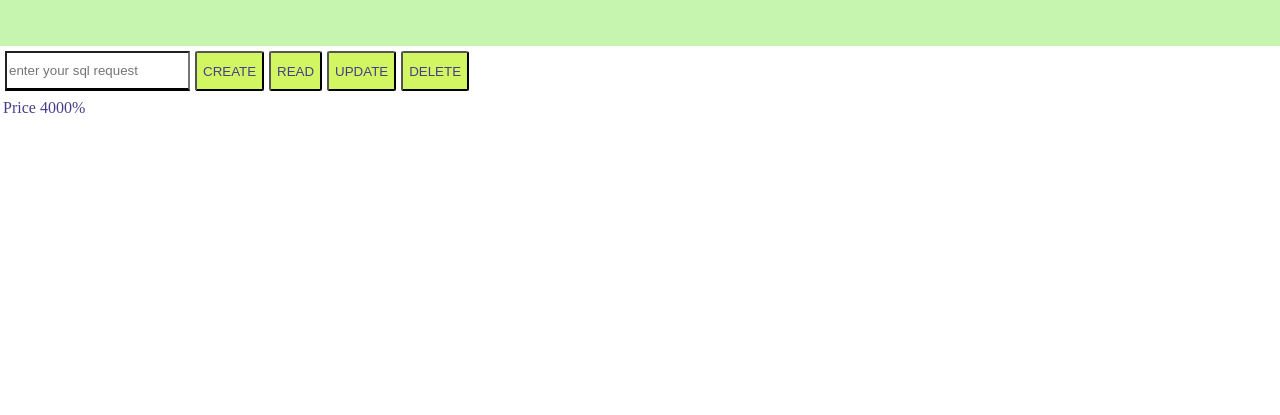
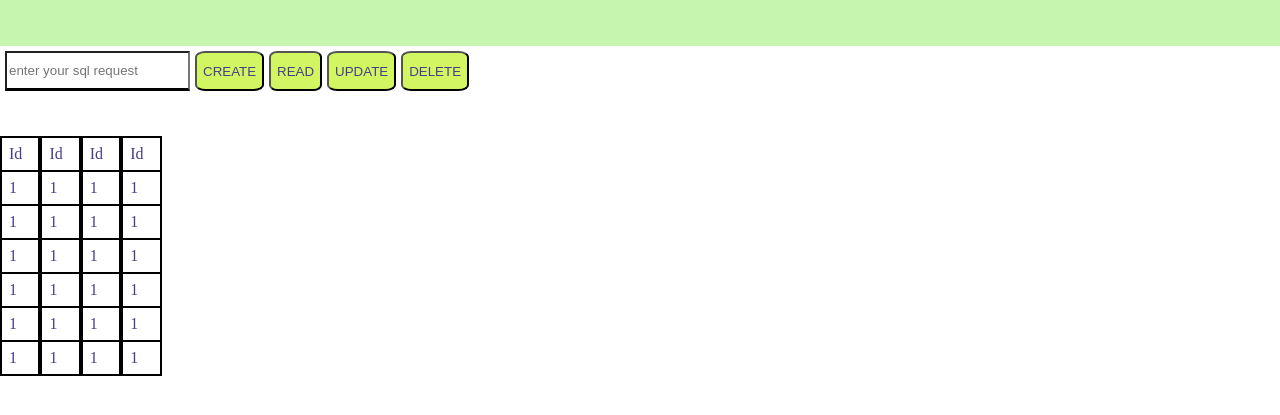
Before and after one commit to kotKolil/DBAS, a FastAPI app: page / in a window 1280 px wide. Shown: the top 415 px of the page. Run offline with FastAPI, Linux system fonts and the light colour scheme.

Commit message:
added table of data

```diff
--- a/static/main.css
+++ b/static/main.css
@@ -45,22 +45,29 @@ body {
     color: darkslateblue;
     background-color: #D2F662;
     min-width: fit-content;
-    border-radius: 5%;
+    border-radius: 15%;
 }
 
-.data-table-wrappper {
-    height: 100vh;
+.data-table-wrapper {
+    padding-top: 5vh;
+    height: fit-content;
+    display: flex;
+    justify-content: left;
     flex-grow: 1;
+    flex-direction: row;
 }
 
-.data-table-wrappper table {
-    width: 100%;
-}
-
-.data-table-wrappper .tr {
+.column {
+    display: inline-block;
+    flex-direction: column;
+    width: fit-content;
     border: 1px black solid;
 }
 
-.data-table-wrappper .td {
+.row {
+    width: fit-content;
     border: 1px black solid;
+    min-width: 3vw;
+    box-sizing: border-box;
+    padding: 7px;
 }
--- a/template/index.html
+++ b/template/index.html
@@ -24,14 +24,104 @@
 
     <div class="data-table-wrapper">
 
-        <table>
+        <!-- table of data from table in database -->
+        <div class="column" >
+            <div class="row">
+                Id
+            </div>
+            <div class="row">
+                1
+            </div>
+            <div class="row">
+                1
+            </div>
+            <div class="row">
+                1
+            </div>
+            <div class="row">
+                1
+            </div>
+            <div class="row">
+                1
+            </div>
+            <div class="row">
+                1
+            </div>
+        </div>
 
-            <tr>
-                <td>Price</td>
-                <td>4000%</td>
-            </tr>
 
-        </table>
+        <div class="column" >
+            <div class="row">
+                Id
+            </div>
+            <div class="row">
+                1
+            </div>
+            <div class="row">
+                1
+            </div>
+            <div class="row">
+                1
+            </div>
+            <div class="row">
+                1
+            </div>
+            <div class="row">
+                1
+            </div>
+            <div class="row">
+                1
+            </div>
+        </div>
+
+        <div class="column" >
+            <div class="row">
+                Id
+            </div>
+            <div class="row">
+                1
+            </div>
+            <div class="row">
+                1
+            </div>
+            <div class="row">
+                1
+            </div>
+            <div class="row">
+                1
+            </div>
+            <div class="row">
+                1
+            </div>
+            <div class="row">
+                1
+            </div>
+        </div>
+
+        <div class="column" >
+            <div class="row">
+                Id
+            </div>
+            <div class="row">
+                1
+            </div>
+            <div class="row">
+                1
+            </div>
+            <div class="row">
+                1
+            </div>
+            <div class="row">
+                1
+            </div>
+            <div class="row">
+                1
+            </div>
+            <div class="row">
+                1
+            </div>
+        </div>
+
 
     </div>
 
```
